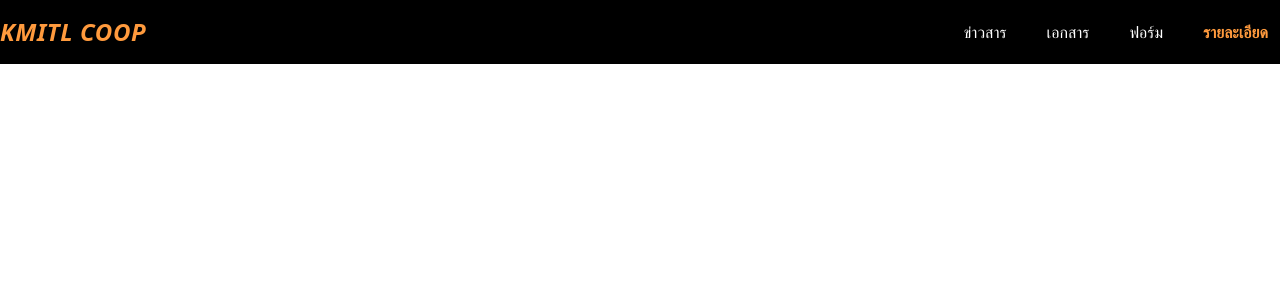
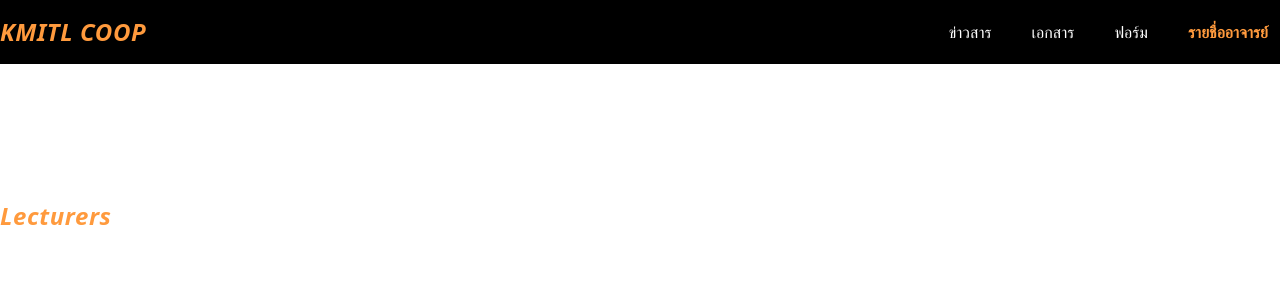
Before and after one commit to RosjanaPK/project_devtool, a Flask app: page /detail.html in a window 1280 px wide. Shown: the top 300 px of the page. Run offline with Flask 3, Linux system fonts and the light colour scheme; some libraries are stand-ins or nearby versions.

Commit message:
Update detail.html

```diff
--- a/Website/web/frontend/templates/detail.html
+++ b/Website/web/frontend/templates/detail.html
@@ -41,7 +41,7 @@
                   hover:text-[#FF9A3D]">เอกสาร</a>
                 <a href="./form.html" class="px-3 py-2 hover:text-[#FF9A3D]">ฟอร์ม</a>
                 <a href="./detail.html" class="px-3 py-2 font-semibold
-                  text-[#FF9A3D]">รายละเอียด</a>
+                  text-[#FF9A3D]">รายชื่ออาจารย์</a>
               </div>
             </div>
           </div>
@@ -49,7 +49,28 @@
       </nav>
 
       <div class="container mx-auto justify-center pt-14">
+        <div class="flex items-center justify-center">
+          <div class="w-1/3 h-10"></div>
+        </div>
 
+        <div class="py-10 text-[#FF9A3D] font-bold text-2xl tracking-wide
+          italic ">Lecturers
+        </div>
+
+        <div class="grid grid-cols-4 gap-4">
+          <!-- {% for img in list_images %}
+          <p>{{img}}</p>
+          {% endfor %} -->
+          {% for item in list_lecturers %}
+          <div class="border rounded-lg drop-shadow-lg py-5 px-7 text-center">
+            <img src="{{url_for('static', filename='./images/lecturers/' + item[4] )}}" width="200" height="200"/>
+            <!-- <p>{{item[4]}}</p> -->
+            <p class="text-xl font-bold">{{item[1]}}</p>
+            <p class="font-bold">Email : <span class="font-base">{{item[2]}}</span></p>
+            <p class="font-bold">Office : <span class="font-base">{{item[3]}}</span></p>
+          </div>
+          {% endfor %}
+        </div>
       </div>
 
     </div>
```
